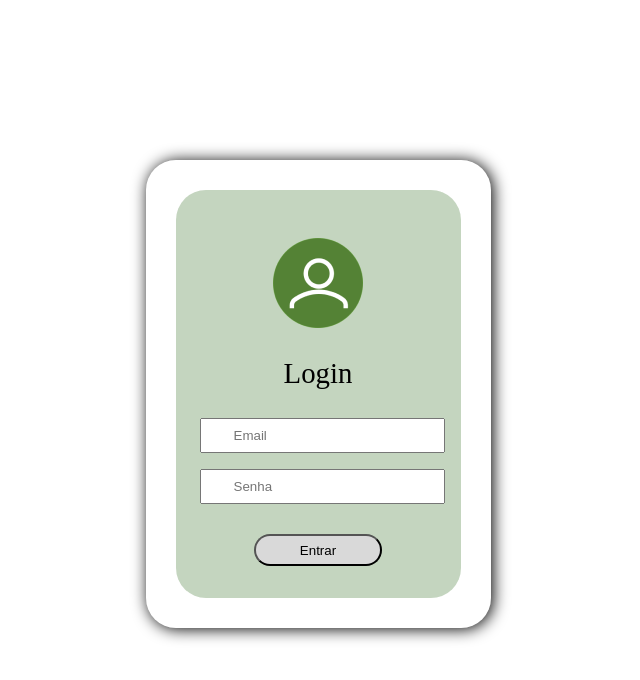
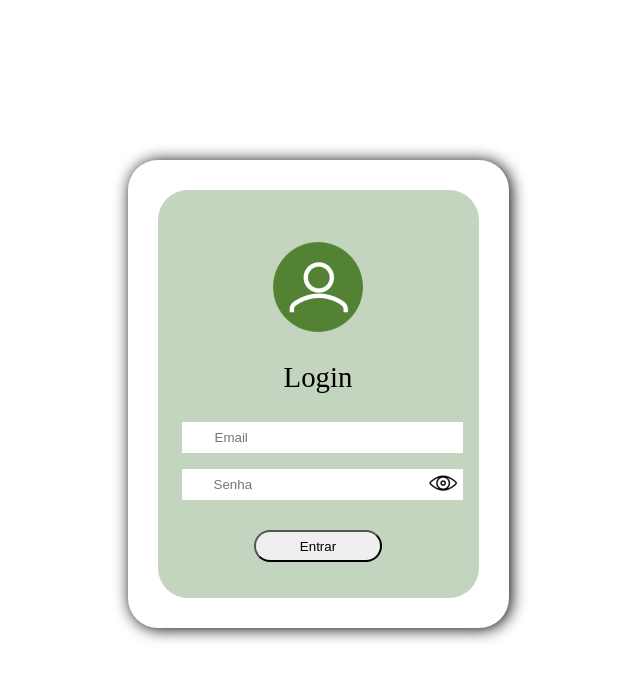
Before and after one commit to Mayaramafioletti/frontend_challenge, an Angular app: page /login in a window 1280 px wide. Shown: the top 680 px of the page, without its empty margins (322-962 px from the left). Built offline with nearby package versions, Linux system fonts and the light colour scheme.

Commit message:
feat: Usuario conseguir olhar a senha

```diff
--- a/src/app/features/login-page/login-page.component.css
+++ b/src/app/features/login-page/login-page.component.css
@@ -30,7 +30,6 @@
 }
 .btn {
   color: black;
-  background-color: #D9D9D9;
   border-radius: 30px;
   height: 4vh;
   width: 10vw;
@@ -43,6 +42,7 @@
 .form-control {
   margin-left: 8px;
   padding: 8px 32px;
+  border:none;
 }
 .form-group {
   display: flex;
@@ -57,3 +57,13 @@
   display: flex;
   font-size: 1.8em;
 }
+.eye {
+  content: url(../../../assets/images/olho-aberto.png);
+}
+#btn-eye {
+  border: none;
+  background: white;
+}
+#email-input {
+  padding: 8px 71px 8px 33px;
+}
--- a/src/app/features/login-page/login-page.component.html
+++ b/src/app/features/login-page/login-page.component.html
@@ -8,13 +8,14 @@
           </div>
           <p id="text-login">Login</p>
         <div class="form-group">
-          <input [(ngModel)]='accounts.email' type="email" class="form-control"
+          <input id="email-input" [(ngModel)]='accounts.email' type="email" class="form-control"
             aria-describedby="emailHelp" placeholder="Email">
           </div>
-        <div class="form-group">
-          <input  [(ngModel)]='accounts.password' type="password" class="form-control"
-            placeholder="Senha">
-        </div>
+          <div class="form-group" id="input">
+            <input [(ngModel)]='accounts.password' #inputField class="form-control" type="password" placeholder="Senha">
+            <button id="btn-eye" type="submit" (click)="togglePasswordVisibility()"><i class="eye" aria-hidden="true"></i></button>
+          </div>
+
         <div id="enviar">
           <button (click)="getAccount(accounts.email, accounts.password)" type="submit" class="btn">Entrar</button>
         </div>
--- a/src/app/features/login-page/login-page.component.ts
+++ b/src/app/features/login-page/login-page.component.ts
@@ -1,4 +1,4 @@
-import { Component } from '@angular/core';
+import { Component, ElementRef, ViewChild } from '@angular/core';
 import { Router } from '@angular/router';
 import { IAccount } from 'src/app/core/interface/IMock';
 import { AccountService } from 'src/app/core/services/account.service';
@@ -13,6 +13,9 @@ export class LoginPageComponent {
     email: '',
     password: ''
   }
+  @ViewChild('inputField', { static: false }) inputField: ElementRef<HTMLInputElement>;
+  passwordVisible: boolean = false;
+
 
   constructor(
     private router: Router,
@@ -22,11 +25,11 @@ export class LoginPageComponent {
   getAccount(email: string, password: string) {
     this.accountService.getAccounts().subscribe(
       (account: IAccount) => {
-        if(account.email === this.accounts.email && account.password === this.accounts.password) {
+        if (account.email === this.accounts.email && account.password === this.accounts.password) {
           this.router.navigate(['dashboard']);
 
         }
-        else{
+        else {
           console.log('error')
         }
       },
@@ -35,6 +38,12 @@ export class LoginPageComponent {
       }
     );
   }
+  togglePasswordVisibility() {
+    const input = this.inputField.nativeElement;
+
+    input.type = this.passwordVisible ? 'password' : 'text';
+    this.passwordVisible = !this.passwordVisible;
+  }
 
 
 }
```
Also changed, not shown: src/assets/images/olho-aberto.png (added).
